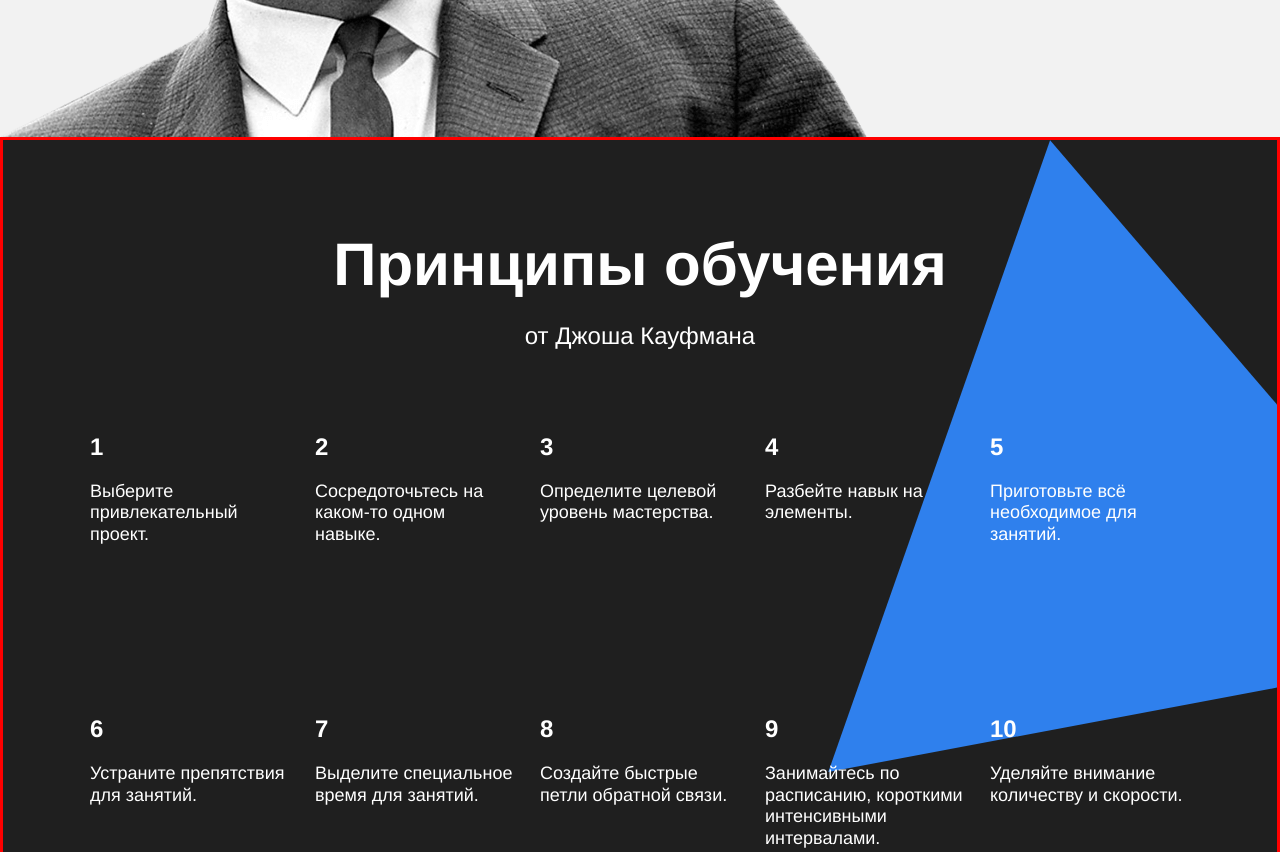
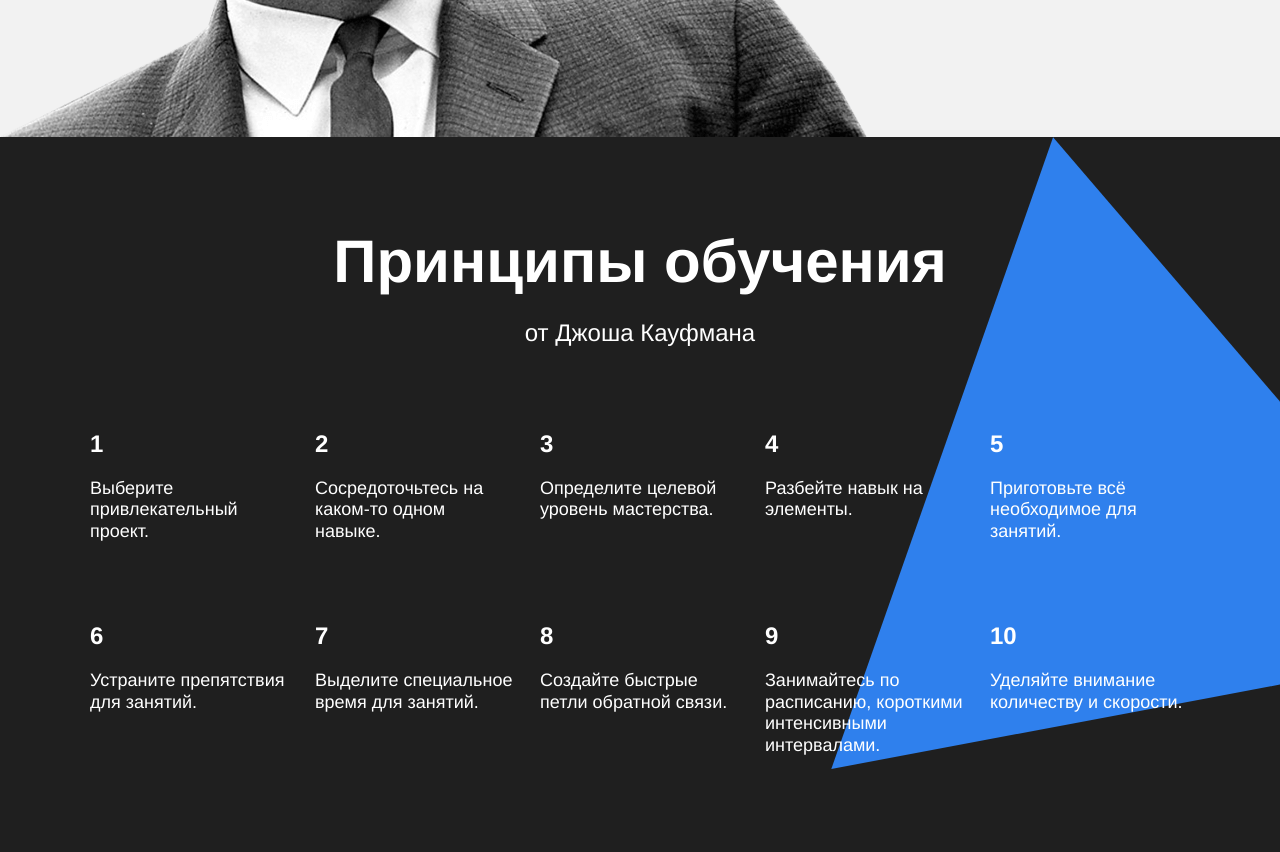
Before and after one commit to Natharoz/how-to-learn, a plain HTML site: page index.html in a window 1280 px wide. Shown: the part 2860-3712 px from the top of the page. Drawn offline with Linux system fonts and the light colour scheme.

Commit message:
complete, errors remain

```diff
--- a/styles/style.css
+++ b/styles/style.css
@@ -221,7 +221,6 @@
   display: flex;
   flex-direction: column;
   align-items: center;
-  border: 3px solid red;
   background-color: #1f1f1f;
   overflow: hidden;
   position: relative;
@@ -230,7 +229,7 @@
 
 .section-title_theme-dark {
   color: #ffffff;
-  margin: 90px 0 0 0;
+  margin-top: 90px;
 }
 
 .section-subtitle_theme-dark {
@@ -238,28 +237,20 @@
 }
 
 .table_theme_dark {
-  color: #ffffff;
+  margin-bottom: 90px;
 }
 
 .table__cell_theme_dark {
   width: 200px;
-  margin: 80px 0 90px 0;
+  margin-top: 80px;
 }
 
-/* и элемента с модификатором вида ключ-значение */
-.table__cell_theme_dark {
-  width: 200px;
-  color: white;
-  margin-right: 0;
-  margin-top: 80px;
-} /*не я писал, сюда перенёс*/
-
 .table__heading_theme_dark {
-
+  color: #ffffff;
 }
 
 .table__text_theme_dark {
-
+  color: #ffffff;
 }
 
 .kaufman__triange {
```
Also changed, not shown: index.html (+1 -1 lines).
